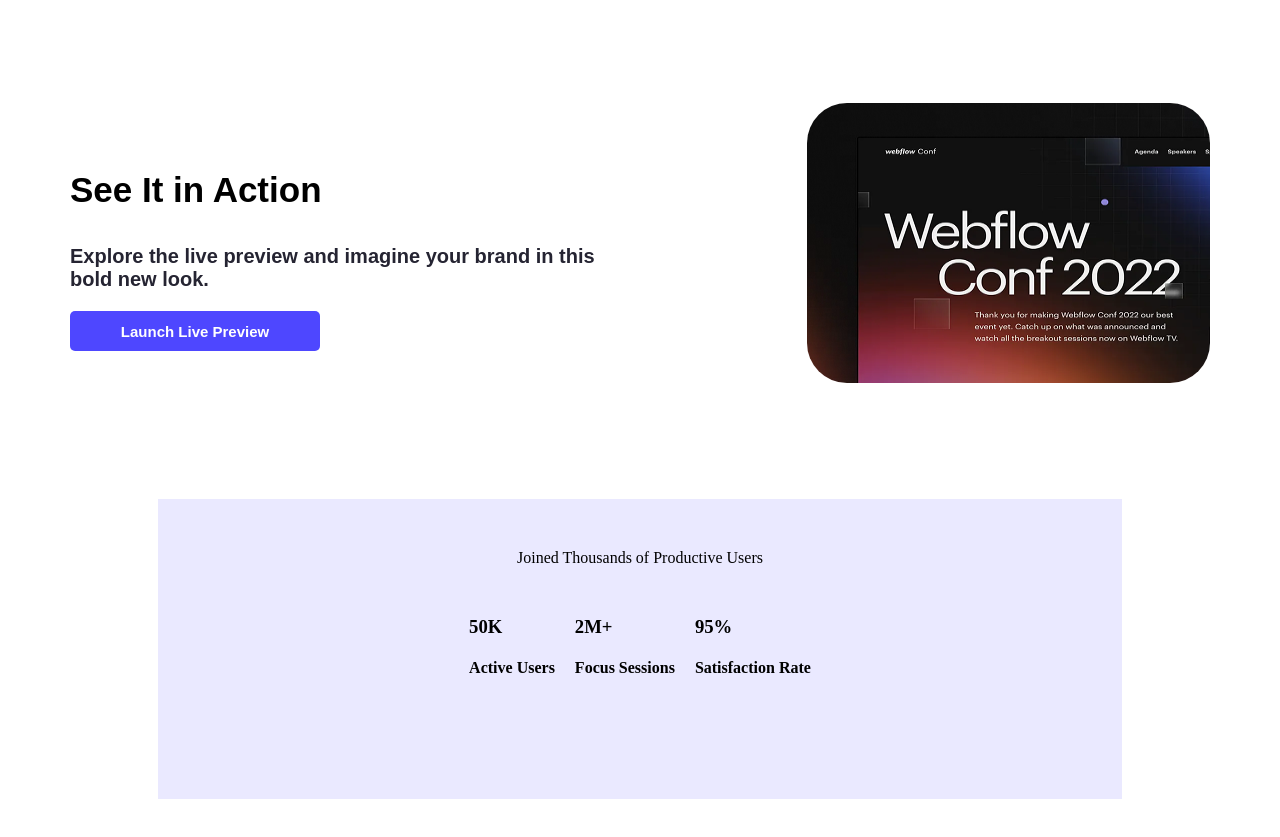
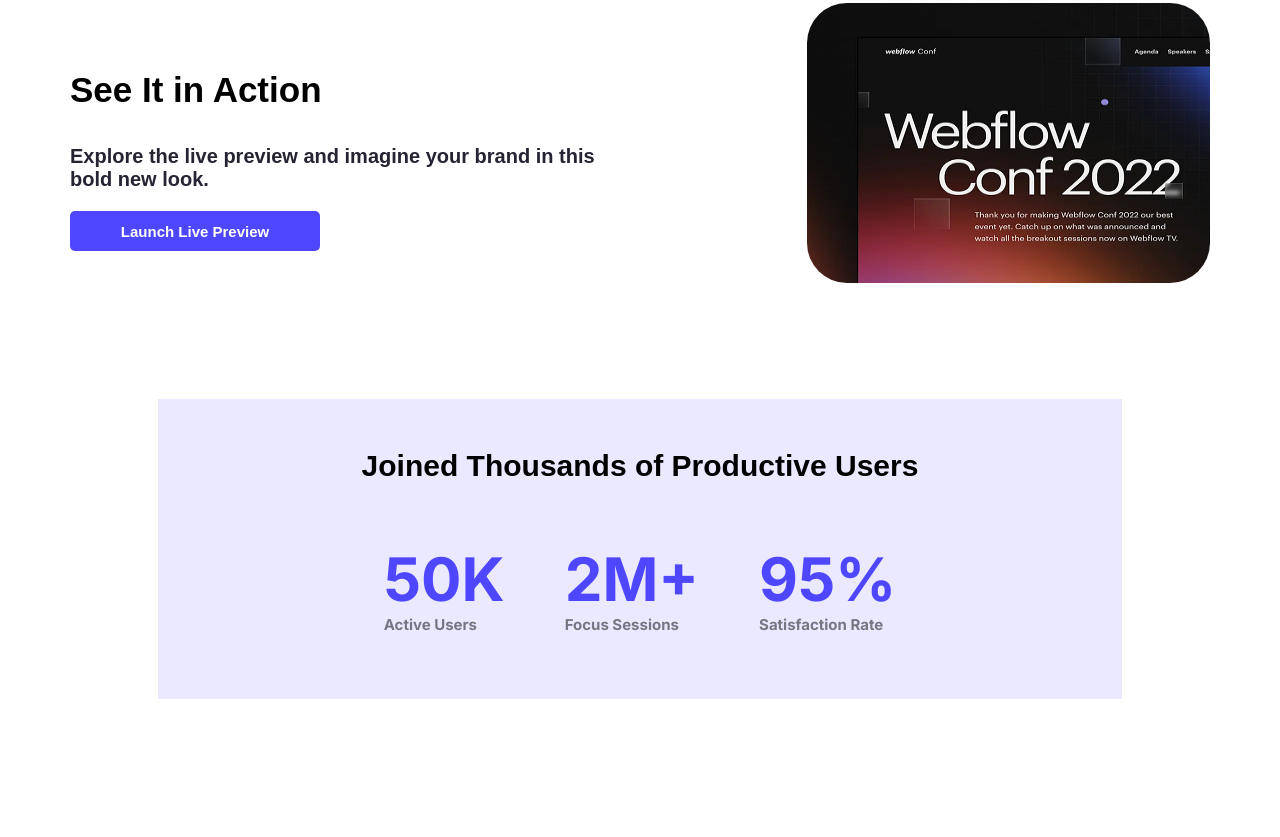
Before and after one commit to ali40192/PH-Assignment-1, a plain HTML site: page index.html in a window 1280 px wide. Shown: the part 721-1558 px from the top of the page. After the commit the page ends 1525 px from the top, so only its background shows below. Drawn offline with Linux system fonts and the light colour scheme.

Commit message:
my user product

```diff
--- a/index.html
+++ b/index.html
@@ -40,21 +40,23 @@
 
         <section class="pro-user">
 
-            <div class="pro-usertitle">Joined Thousands of Productive Users</div>
+            <div class="pro-usertitle raleway-action">Joined Thousands of Productive Users</div>
 
             <div class="user-numbers">
 
                 <div class="user-num">
-            <h1 class="user-title">50K</h1>
-            <h4 class="user-sub">Active Users</h4></div>
+            <h1 class="user-title inter-normal">50K</h1>
+            <h4 class="user-sub inter-normal">Active Users</h4>
+        </div>
 
             <div class="user-num">
-            <h1 class="user-title">2M+</h1>
-            <h4 class="user-sub">Focus Sessions</h4></div>
+            <h1 class="user-title inter-normal">2M+</h1>
+            <h4 class="user-sub inter-normal">Focus Sessions</h4>
+        </div>
 
             <div class="user-num">
-            <h1 class="user-title">95%</h1>
-            <h4 class="user-sub">Satisfaction Rate</h4></div>
+            <h1 class="user-title inter-normal">95%</h1>
+            <h4 class="user-sub inter-normal">Satisfaction Rate</h4>
             </div>
 
 
--- a/styles/style.css
+++ b/styles/style.css
@@ -16,12 +16,11 @@
 }
 
 .header {
-    background-image: url(../B12A01-landing-launchpad/Assets/Hero-bg.png);
+    background-image: url('../B12A01-landing-launchpad/Assets/Hero-bg.png');
     background-size: cover;
     padding: 0 150px;
-    height: 700px;
+    height: 600px;
     max-width: 1440px;
-    margin: 0 150px 116px;
 
 }
 /*nav styles*/
@@ -56,7 +55,7 @@
     text-align: center;
     width: 905px;
     height: 240px;
-    margin: 300px auto 150px;
+    margin: 200px auto 150px;
 }
 .banner-title{
     color: #252432;
@@ -120,6 +119,22 @@
 
 .user-numbers {
     display: flex;
-    gap: 20px;
-    margin-top: 30px;
+    gap: 60px;
+    margin-top: 0;
 }
+.pro-usertitle {
+    font-size: 30px;
+    font-weight: bold;
+}
+
+.user-title {
+     color: #4E47FF;
+     font-size: 60px;
+     font-weight: bold;
+     margin-bottom: 0;
+     }
+     .user-sub {
+        margin: 0;
+        font-size: 15px;
+        color: #0000007e;
+     }
```
